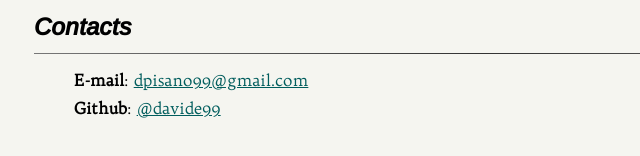
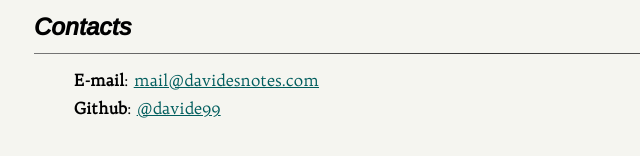
Before and after one commit to davide99/davide99.github.io, a plain HTML site: page index.html in a window 1280 px wide. Shown: the part 232-388 px from the top of the page, 156-796 px from the left. Drawn offline with Linux system fonts and the light colour scheme.

Commit message:
Nuova mail

```diff
--- a/index.html
+++ b/index.html
@@ -17,7 +17,7 @@
 
     <h2>Contacts</h2>
     <ul style="list-style-type:none;">
-        <li><b>E-mail</b>: <a href="mailto:dpisano99@gmail.com">dpisano99@gmail.com</a></li>
+        <li><b>E-mail</b>: <a href="mailto:mail@davidesnotes.com">mail@davidesnotes.com</a></li>
         <li><b>Github</b>: <a href="https://github.com/davide99">@davide99</a></li>
     </ul>
 </body>
```
